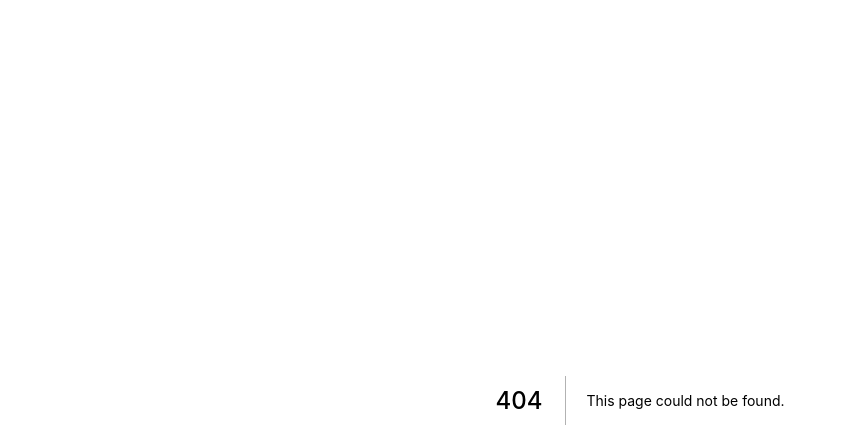
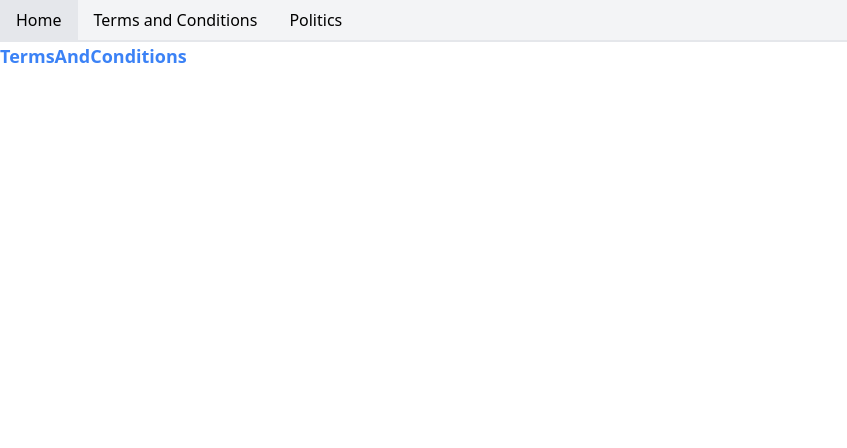
Before and after one commit to cnerylozada/prubas-next, a Next.js app: page /terms-conditions in a window 1280 px wide. Before the commit this address had no page. Shown: the top 448 px of the page, without its empty margins (0-847 px from the left). Built offline with nearby package versions, Linux system fonts and the light colour scheme.

Commit message:
feat: basic pages were created

```diff
--- a/components/Header.tsx
+++ b/components/Header.tsx
@@ -1,3 +1,11 @@
 export const Header = () => {
-  return <div></div>;
+  return (
+    <div className="flex bg-gray-100 border-b-2">
+      <div className="py-2 px-4 hover:bg-gray-200 cursor-pointer">Home</div>
+      <div className="py-2 px-4 hover:bg-gray-200 cursor-pointer">
+        Terms and Conditions
+      </div>
+      <div className="py-2 px-4 hover:bg-gray-200 cursor-pointer">Politics</div>
+    </div>
+  );
 };
--- a/pages/_app.tsx
+++ b/pages/_app.tsx
@@ -1,8 +1,14 @@
-import '../styles/globals.css'
-import type { AppProps } from 'next/app'
+import "../styles/globals.css";
+import type { AppProps } from "next/app";
+import { Header } from "../components/Header";
 
 function MyApp({ Component, pageProps }: AppProps) {
-  return <Component {...pageProps} />
+  return (
+    <>
+      <Header />
+      <Component {...pageProps} />
+    </>
+  );
 }
 
-export default MyApp
+export default MyApp;
--- /dev/null
+++ b/pages/politics.tsx
@@ -0,0 +1,11 @@
+const Politics = () => {
+  return (
+    <>
+      <div>
+        <div className="text-lg font-bold text-blue-500">Politics</div>
+      </div>
+    </>
+  );
+};
+
+export default Politics;
--- /dev/null
+++ b/pages/terms-conditions.tsx
@@ -0,0 +1,13 @@
+const TermsAndConditions = () => {
+  return (
+    <>
+      <div>
+        <div className="text-lg font-bold text-blue-500">
+          TermsAndConditions
+        </div>
+      </div>
+    </>
+  );
+};
+
+export default TermsAndConditions;
```
